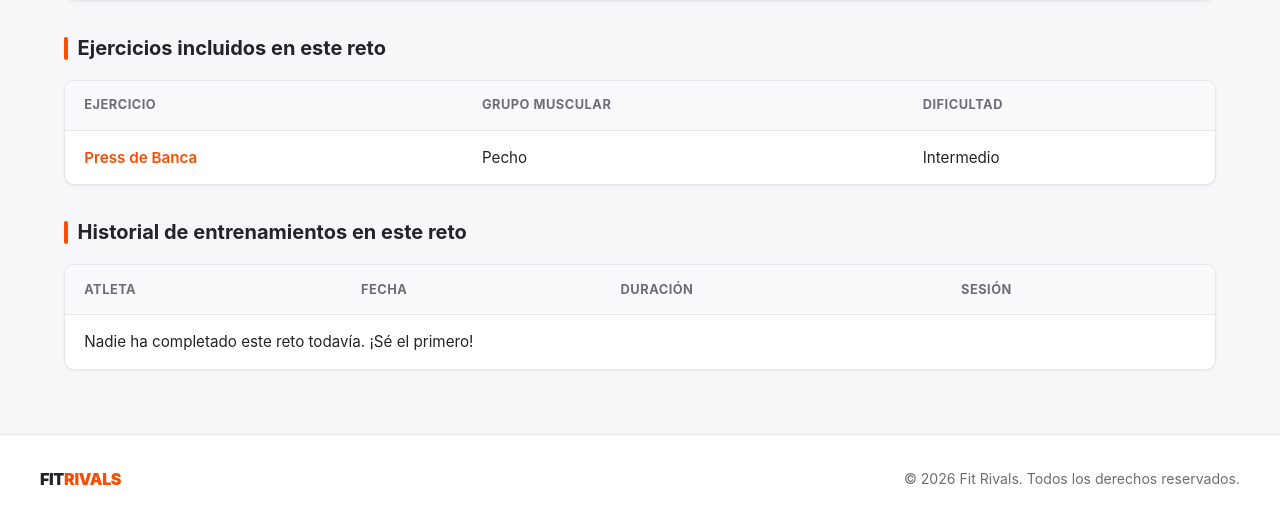
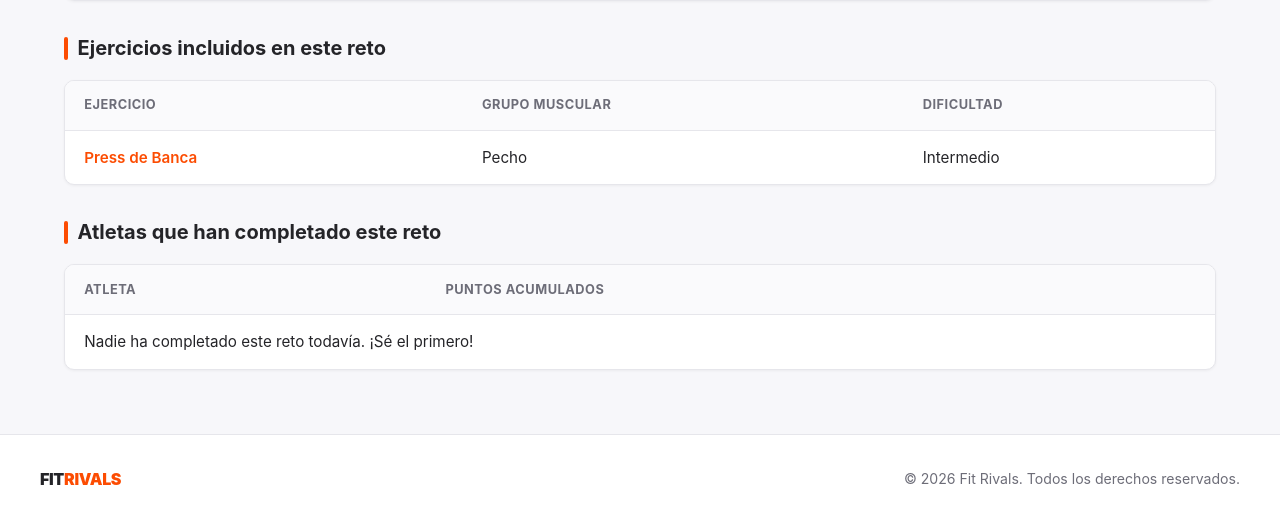
Before and after one commit to EnekoAE/fitrivals, a Django app: page /retos/7/ in a window 1280 px wide. Shown: the part 341-865 px from the top of the page. Run offline with Django 5.2, Linux system fonts and the light colour scheme; data comes from the database, SQL or seed files in the repository; data that the repository does not hold is empty.

Commit message:
Separar historial de entrenamientos y retos y actualizar base de datos

```diff
--- a/FitrivalsApp/templates/retos/detalle.html
+++ b/FitrivalsApp/templates/retos/detalle.html
@@ -47,28 +47,24 @@
     </table>
 </div>
 
-<h2>Historial de entrenamientos en este reto</h2>
+<h2>Atletas que han completado este reto</h2>
 <div class="strava-table-wrapper">
     <table class="strava-table">
         <thead>
             <tr>
                 <th>Atleta</th>
-                <th>Fecha</th>
-                <th>Duración</th>
-                <th>Sesión</th>
+                <th>Puntos acumulados</th>
             </tr>
         </thead>
         <tbody>
-            {% for intento in reto.intentos.all %}
+            {% for atleta in reto.completado_por.all %}
             <tr>
-                <td><a href="{% url 'detalle_usuario' intento.usuario.pk %}">{{ intento.usuario.nombre }}</a></td>
-                <td>{{ intento.fecha }}</td>
-                <td>{{ intento.duracion_minutos }} min</td>
-                <td><a href="{% url 'detalle_entrenamiento' intento.pk %}" class="card-link">Ver marcas →</a></td>
+                <td><a href="{% url 'detalle_usuario' atleta.pk %}">{{ atleta.nombre }}</a></td>
+                <td><span class="points-badge">{{ atleta.puntos }} pts</span></td>
             </tr>
             {% empty %}
             <tr>
-                <td colspan="4">Nadie ha completado este reto todavía. ¡Sé el primero!</td>
+                <td colspan="2">Nadie ha completado este reto todavía. ¡Sé el primero!</td>
             </tr>
             {% endfor %}
         </tbody>
--- a/FitrivalsApp/views.py
+++ b/FitrivalsApp/views.py
@@ -146,27 +146,20 @@ def detalle_ejercicio(request, pk):
     return render(request, 'ejercicios/detalle.html', {'ejercicio': ejercicio})
 
 
-# Vistas de Entrenamientos + Historial de Retos
 def lista_entrenamientos(request):
-    entrenamientos = Entrenamiento.objects.select_related('usuario', 'reto').order_by('-fecha')
-    solo_amigos = request.GET.get('filtro') == 'amigos'
-    usuario_id = request.session.get('usuario_id')
-
-    if solo_amigos and usuario_id:
-        yo = Usuario.objects.filter(pk=usuario_id).first()
-        if yo:
-            ids_circulo = list(yo.amigos.values_list('id', flat=True)) + [yo.id]
-            entrenamientos = entrenamientos.filter(usuario_id__in=ids_circulo)
-
+    entrenamientos = (
+        Entrenamiento.objects.filter(reto__isnull=True)
+        .select_related('usuario')
+        .order_by('-fecha')
+    )
     retos_completados = (
-        Reto.objects.filter(Q(completado_por__isnull=False) | Q(intentos__isnull=False))
+        Reto.objects.filter(completado_por__isnull=False)
         .distinct()
-        .prefetch_related('completado_por', 'intentos__usuario')
+        .prefetch_related('completado_por')
     )
     return render(request, 'entrenamientos/lista.html', {
         'entrenamientos': entrenamientos,
         'retos_completados': retos_completados,
-        'solo_amigos': solo_amigos,
     })
 
 
@@ -271,56 +264,34 @@ def _rechazar(request, reto, mensaje, status=400):
     return redirect('detalle_reto', pk=reto.pk)
 
 
+# FLUJO 2: Completar un reto (NO crea entrenamiento, solo marca el reto y suma puntos)
 def completar_reto(request, pk):
     usuario_id = request.session.get('usuario_id')
     if not usuario_id:
-        if _es_ajax(request):
-            return JsonResponse({'ok': False, 'mensaje': 'Inicia sesión para completar retos.'}, status=401)
+        if request.headers.get('x-requested-with') == 'XMLHttpRequest':
+            return JsonResponse({'ok': False, 'mensaje': 'Inicia sesión para completar retos.'})
         return redirect('login_usuario')
 
     usuario = get_object_or_404(Usuario, id=usuario_id)
     reto = get_object_or_404(Reto, pk=pk)
 
-    if reto.estado_semana != 'ACTIVO':
-        return _rechazar(request, reto, 'Este reto no está activo esta semana.')
-    if Entrenamiento.objects.filter(usuario=usuario, reto=reto).exists() \
-            or reto.completado_por.filter(pk=usuario.pk).exists():
-        return _rechazar(request, reto, 'Ya has completado este reto.')
+    if request.method == 'POST':
+        if reto.completado_por.filter(id=usuario.id).exists():
+            if request.headers.get('x-requested-with') == 'XMLHttpRequest':
+                return JsonResponse({'ok': False, 'mensaje': 'Ya habías completado este reto.'})
+            return redirect('detalle_reto', pk=reto.pk)
 
-    if request.method == 'POST':
-        duracion = _entero(request.POST.get('duracion_minutos'), 30)
-        notas = request.POST.get('notas', '')[:2000]
+        reto.completado_por.add(usuario)
+        usuario.puntos += reto.puntos_recompensa
+        usuario.save()
 
-        with transaction.atomic():
-            entrenamiento = Entrenamiento.objects.create(
-                usuario=usuario,
-                reto=reto,
-                fecha=timezone.localdate(),
-                duracion_minutos=duracion,
-                notas=notas or f"Reto superado: {reto.nombre}",
-            )
-
-            for ejercicio in reto.ejercicios.all():
-                EntrenamientoEjercicio.objects.create(
-                    entrenamiento=entrenamiento,
-                    ejercicio=ejercicio,
-                    series=_entero(request.POST.get(f'series_{ejercicio.id}'), 3),
-                    repeticiones=_entero(request.POST.get(f'reps_{ejercicio.id}'), 10),
-                    peso_kg=_decimal(request.POST.get(f'peso_{ejercicio.id}')),
-                )
-
-            reto.completado_por.add(usuario)
-            Usuario.objects.filter(pk=usuario.pk).update(puntos=F('puntos') + reto.puntos_recompensa)
-
-        usuario.refresh_from_db()
-        if _es_ajax(request):
+        if request.headers.get('x-requested-with') == 'XMLHttpRequest':
             return JsonResponse({
                 'ok': True,
-                'mensaje': f'¡Reto registrado! Has ganado +{reto.puntos_recompensa} puntos (Total: {usuario.puntos} pts).',
-                'redirect_url': redirect('detalle_entrenamiento', pk=entrenamiento.pk).url,
+                'mensaje': f'¡Reto completado! Has ganado +{reto.puntos_recompensa} puntos (Total: {usuario.puntos} pts).',
+                'redirect_url': f'/retos/{reto.pk}/'
             })
 
-        messages.success(request, f'¡Reto registrado! +{reto.puntos_recompensa} puntos.')
-        return redirect('detalle_entrenamiento', pk=entrenamiento.pk)
+        return redirect('detalle_reto', pk=reto.pk)
 
     return render(request, 'retos/completar.html', {'reto': reto})
```
